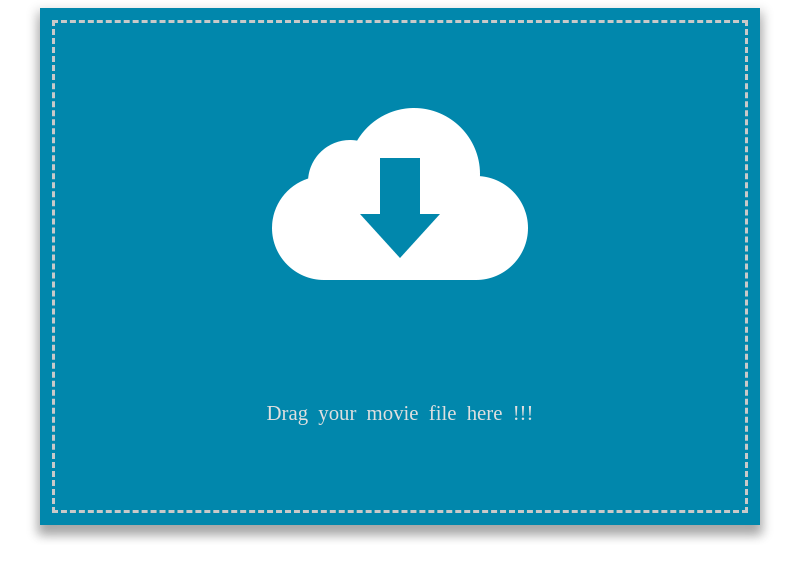
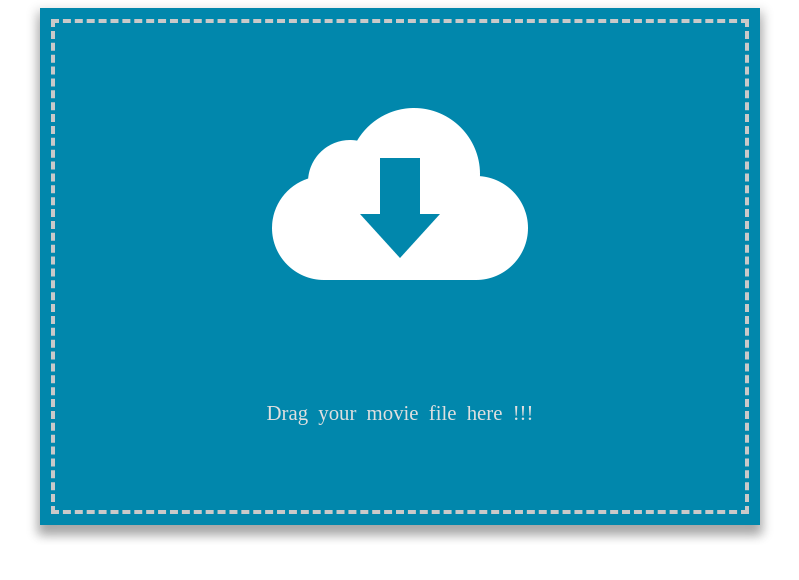
Before and after one commit to mugdha-adhav/subtitle-downloader, a Flask app: page /subtitle in a window 1280 px wide. Shown: the top 580 px of the page, without its empty margins (240-1039 px from the left). Run offline with Flask 2, Linux system fonts and the light colour scheme; some libraries are stand-ins or nearby versions; some web fonts are replaced.

```diff
--- a/static/css/style.css
+++ b/static/css/style.css
@@ -6,7 +6,7 @@
 	margin: 0 auto;
 	background-color: #0187AC;
 	padding: 100px 20px;
-	outline: 3px dashed #c9c9c9;
+	outline: 4px dashed #c9c9c9;
 	outline-offset: -15px;
 	box-shadow: 0 10px 10px 0 rgba(0, 0, 0, 0.2), 0 6px 10px 4px rgba(0, 0, 0, 0.19);
 
@@ -53,7 +53,7 @@ span.box__content
 {
 	outline-offset: -20px;
 	outline-color: #c8dadf;
-	outline: 4px dashed #c9c9c9;
+	outline: 5px dashed #c9c9c9;
 	opacity: 0.7;
 }
 @-webkit-keyframes appear-from-inside
```
